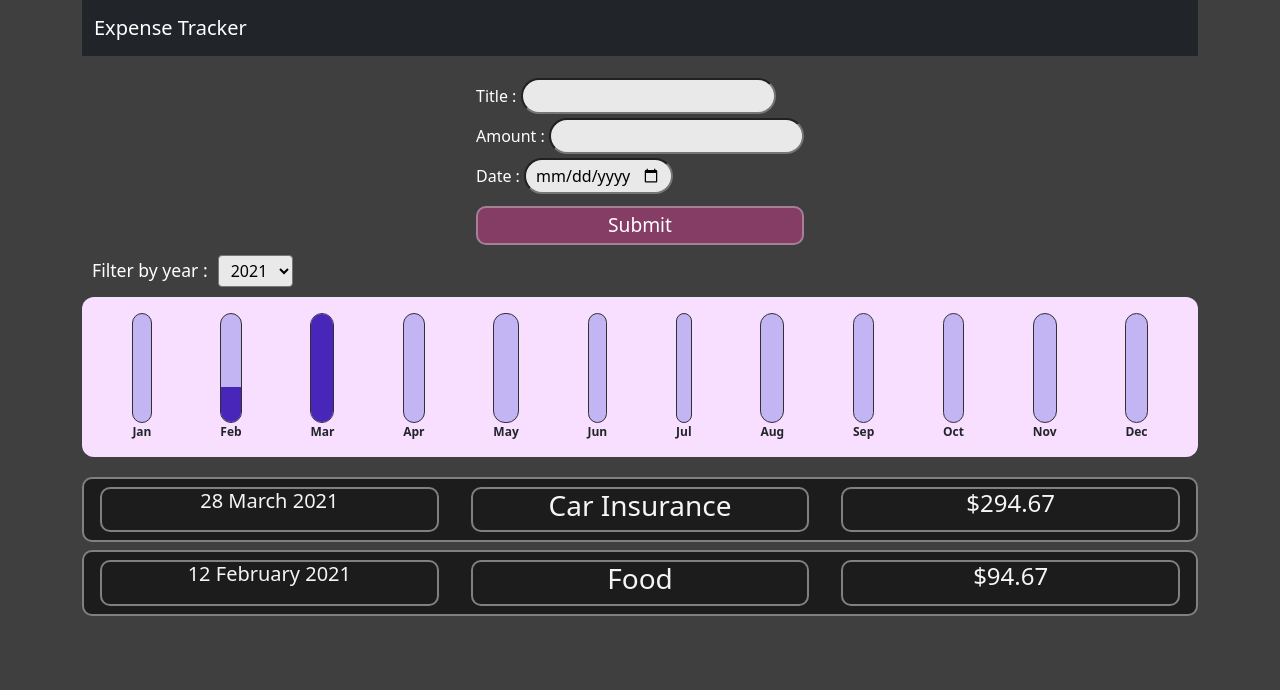
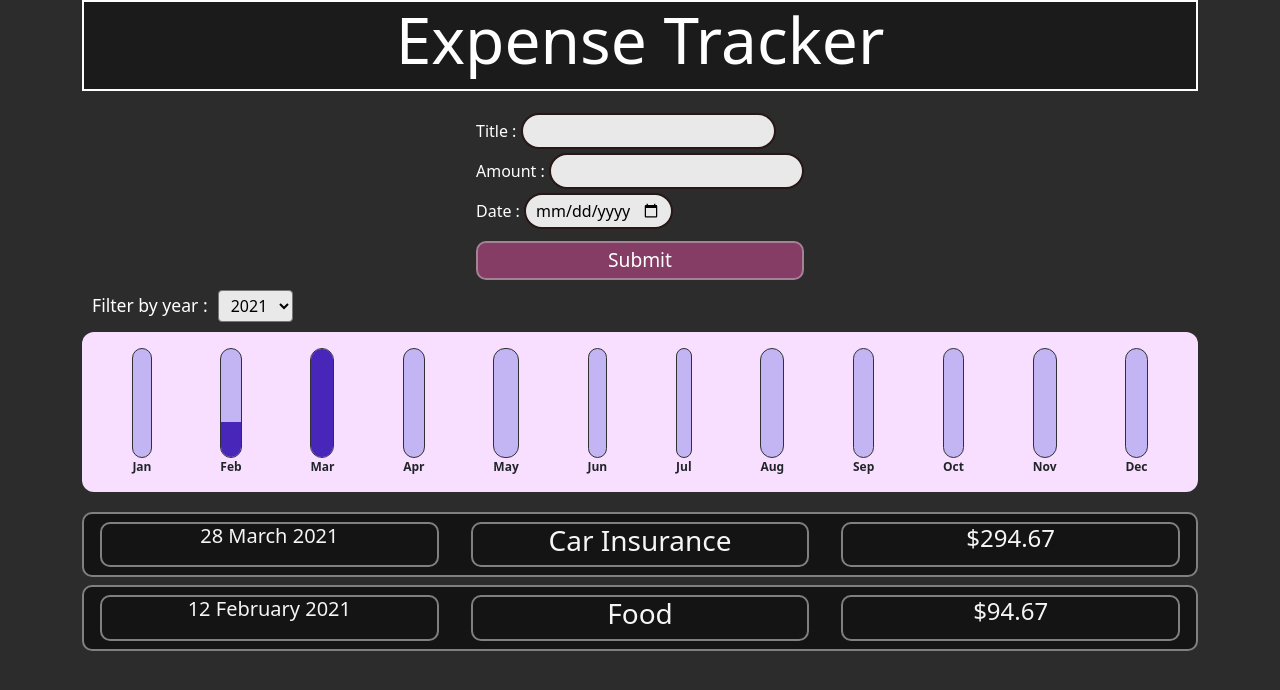
Before and after one commit to rsachdeva1020/Expense-Tracker, a React (Create React App) app: page / in a window 1280 px wide. Shown: the top 690 px of the page. Built offline with nearby package versions, Linux system fonts and the light colour scheme.

Commit message:
minor modifications

```diff
--- a/src/App.js
+++ b/src/App.js
@@ -1,7 +1,7 @@
 // root component
 import React, {useState} from 'react';
 
-import Navbar from './components/Navbar'
+import Header from './components/Header'
 import Expenses from "./components/Expenses/Expenses.js";
 import NewExpense from "./components/NewExpense/NewExpense.js";
 
@@ -31,7 +31,7 @@ function App() {
 
   return (
     <div className="container">
-      <Navbar/>
+      <Header/>
       <NewExpense onAddExpense={addExpenseHandler}/>
       <Expenses items={expenses}/>
     </div>
--- /dev/null
+++ b/src/components/Header.js
@@ -0,0 +1,9 @@
+import React from 'react'
+
+export default function Header() {
+    return (
+        <h1 style={{color : 'white', backgroundColor : '#00000061' ,textAlign : 'center', fontSize : '4rem', border : '2px solid white', paddingBottom : '10px'}}>
+            Expense Tracker
+        </h1>
+    )
+}
--- a/src/components/Navbar.js
+++ /dev/null
@@ -1,34 +0,0 @@
-import React from 'react'
-
-export default function Navbar() {
-    return (
-    <div>
-        <nav className="navbar navbar-expand-lg navbar-dark bg-dark">
-            <div className="container-fluid">
-                <a className="navbar-brand" href="/">Expense Tracker</a>
-                <button className="navbar-toggler" type="button" data-bs-toggle="collapse" data-bs-target="#navbarNav" aria-controls="navbarNav" aria-expanded="false" aria-label="Toggle navigation">
-                    <span className="navbar-toggler-icon"></span>
-                </button>
-                {/*
-                <div className="collapse navbar-collapse" id="navbarNav">
-                    <ul className="navbar-nav">
-                        <li className="nav-item">
-                            <a className="nav-link active" aria-current="page" href="/">Home</a>
-                        </li>
-                        <li className="nav-item">
-                            <a className="nav-link" href="/">Features</a>
-                        </li>
-                        <li className="nav-item">
-                            <a className="nav-link" href="/">Pricing</a>
-                        </li>
-                        <li className="nav-item">
-                            <a className="nav-link disabled">Disabled</a>
-                        </li>
-                    </ul>
-                </div>
-                */}
-            </div>
-        </nav>
-    </div>
-    )
-}
--- a/src/components/NewExpense/form.css
+++ b/src/components/NewExpense/form.css
@@ -12,6 +12,7 @@
     padding: 4px 10px;
     background-color: #eae9e9;
     color: black;
+    border: 2px solid rgb(39, 23, 23);
 }
 .form button{
     width: 100%;
--- a/src/index.css
+++ b/src/index.css
@@ -11,5 +11,5 @@ html {
 body {
   /* color : white; */
   /* margin: 0; */
-  background-color: #3f3f3f;
+  background-color: #2c2c2c;
 }
```
